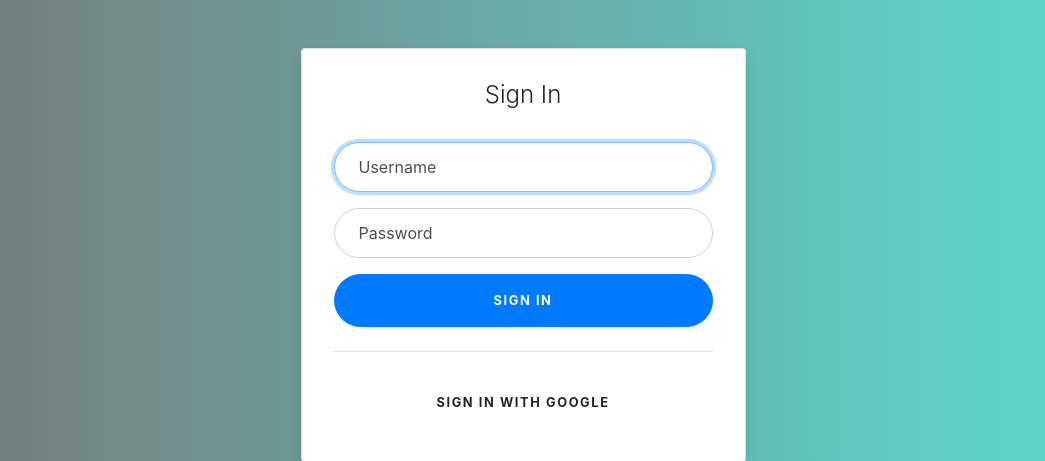
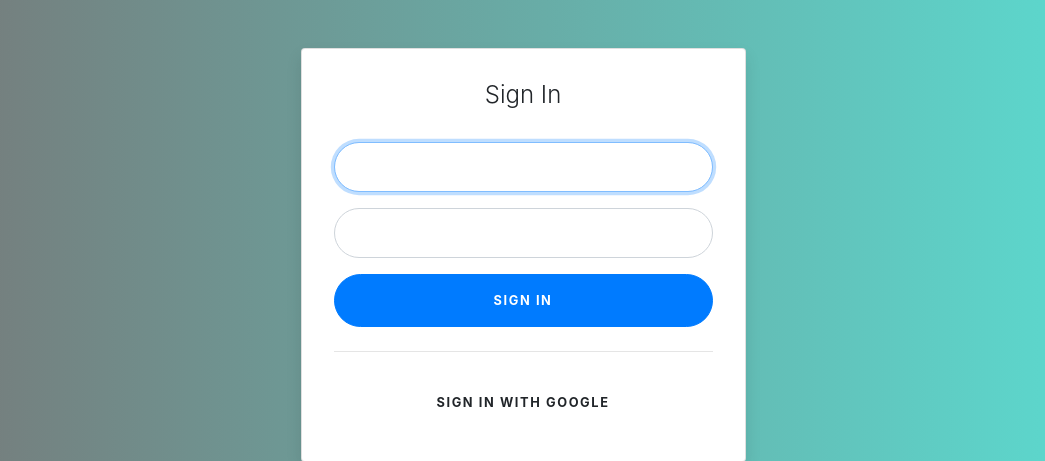
Before and after one commit to juned8236/taskids, a Django app: page / in a window 1280 px wide. Shown: the top 461 px of the page, without its empty margins (117-1162 px from the left). Run offline with Django 3.2, Linux system fonts and the light colour scheme; some libraries are stand-ins or nearby versions.

Commit message:
logincomplete

```diff
--- a/static/css/ab.css
+++ b/static/css/ab.css
@@ -100,7 +100,7 @@
   }
 
   .btn-google {
-    color: white;
+    color: brown;
     background-color: #ea4335;
   }
 
--- a/templates/login.html
+++ b/templates/login.html
@@ -22,11 +22,9 @@
                 {% csrf_token %}
                 <div class="form-label-group">
                   <input type="text" name="username" placeholder="Username" class="form-control"   autofocus>
-                  <label>Username</label>
                 </div>
                 <div class="form-label-group">
                   <input type="password" name="password" placeholder="Password" class="form-control"  >
-                  <label for="inputPassword">Password</label>
                 </div>
 
                 <button class="btn btn-lg btn-primary btn-block text-uppercase" type="submit">Sign in</button>
```
Also changed, not shown: requirements.txt (added, +25 -0 lines), db.sqlite3.
